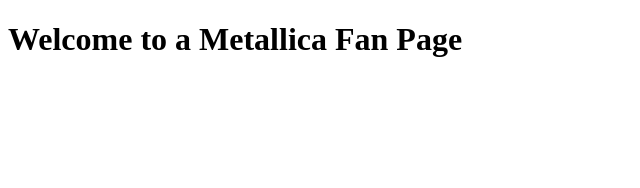
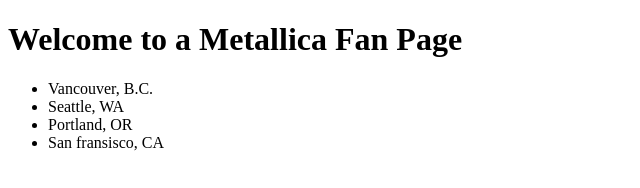
Before and after one commit to ChanceMagno/metallica-, a plain HTML site: page index.html in a window 1280 px wide. Shown: the whole page, without its empty margins (0-640 px from the left). Drawn offline with Linux system fonts and the light colour scheme.

Commit message:
add unordered list

```diff
--- a/index.html
+++ b/index.html
@@ -8,6 +8,11 @@
     <h1>Welcome to a Metallica Fan Page</h1>
     <div class= "concerts">
       <p>
+        <ul>
+          <li>Vancouver, B.C.</li>
+          <li>Seattle, WA</li>
+          <li>Portland, OR</li>
+          <li>San fransisco, CA</li>
       </p>
     </div>
     <div class= "about">
```
